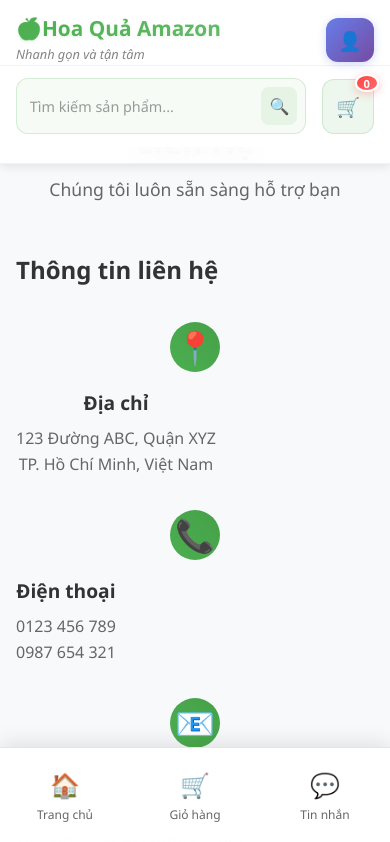
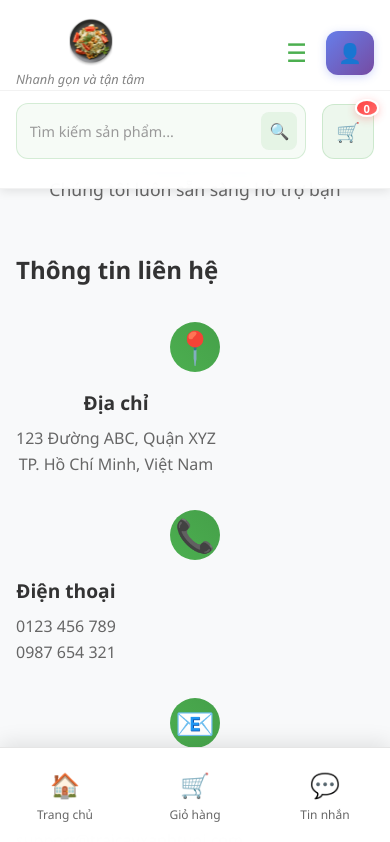
Before and after one commit to Jannacai/hoaquaamazon, a Next.js app: page /contact in a window 390 px wide. Shown: the top 842 px of the page. Built offline with nearby package versions, Linux system fonts and the light colour scheme; no server answers.

Commit message:
Add mobile menu with hamburger toggle and responsive navigation
Co-authored-by: lanhlungboy1409 <lanhlungboy1409@gmail.com>

```diff
--- a/components/Header/Header.js
+++ b/components/Header/Header.js
@@ -1,6 +1,7 @@
 'use client'
 
 import { useState, useEffect } from 'react'
+import Image from 'next/image'
 import styles from './Header.module.css'
 import Navigation from '@/components/Navigation/Navigation'
 import AuthButton from '@/components/AuthButton/AuthButton'
@@ -8,6 +9,7 @@ import AuthButton from '@/components/AuthButton/AuthButton'
 export default function Header() {
     const [isScrolled, setIsScrolled] = useState(false)
     const [isMobile, setIsMobile] = useState(false)
+    const [isMenuOpen, setIsMenuOpen] = useState(false)
 
     useEffect(() => {
         const handleScroll = () => {
@@ -37,7 +39,13 @@ export default function Header() {
             <header className={`${styles.header} ${isScrolled ? styles.scrolled : ''}`}>
                 <div className={styles.container}>
                     <div className={styles.logo}>
-                        <h2>🍎Hoa Quả Amazon</h2>
+                        <Image
+                            src="/images/fruit-background.svg"
+                            alt="Hoa Quả Amazon"
+                            width={150}
+                            height={50}
+                            priority
+                        />
                         <p className={styles.logoDescription}>Nhanh gọn và tận tâm</p>
                     </div>
 
@@ -53,11 +61,18 @@ export default function Header() {
                                 </button>
                             </>
                         )}
+                        {isMobile && (
+                            <button
+                                className={styles.hamburger}
+                                onClick={() => setIsMenuOpen(!isMenuOpen)}
+                            >
+                                ☰
+                            </button>
+                        )}
                         <AuthButton />
                     </div>
                 </div>
 
-                {/* Mobile Search and Cart Bar */}
                 {isMobile && (
                     <div className={styles.mobileSearchBar}>
                         <div className={styles.searchContainer}>
@@ -76,7 +91,18 @@ export default function Header() {
                 )}
             </header>
 
-            {/* Mobile Bottom Navigation */}
+            {isMobile && isMenuOpen && (
+                <div className={`${styles.mobileMenu} ${isMenuOpen ? styles.open : ''}`}>
+                    <Navigation />
+                    <button
+                        className={styles.closeMenu}
+                        onClick={() => setIsMenuOpen(false)}
+                    >
+                        ✕
+                    </button>
+                </div>
+            )}
+
             {isMobile && (
                 <nav className={styles.mobileBottomNav}>
                     <button className={styles.navItem}>
--- a/components/Header/Header.module.css
+++ b/components/Header/Header.module.css
@@ -274,6 +274,64 @@
 	color: #4caf50;
 }
 
+/* Hamburger Menu Button */
+.hamburger {
+    background: transparent;
+    border: none;
+    font-size: 1.8rem;
+    cursor: pointer;
+    color: #4caf50;
+    transition: all 0.3s ease;
+    padding: 0.5rem;
+    border-radius: 8px;
+}
+
+.hamburger:hover {
+    background: rgba(76, 175, 80, 0.1);
+    transform: scale(1.1);
+}
+
+/* Mobile Menu */
+.mobileMenu {
+    position: fixed;
+    top: 0;
+    left: 0;
+    width: 100%;
+    height: 100%;
+    background: rgba(255, 255, 255, 0.98);
+    backdrop-filter: blur(15px);
+    z-index: 1001;
+    padding: 4rem 2rem 2rem;
+    overflow-y: auto;
+    transform: translateX(-100%);
+    transition: transform 0.4s cubic-bezier(0.25, 0.46, 0.45, 0.94);
+}
+
+.mobileMenu.open {
+    transform: translateX(0);
+}
+
+/* Close Menu Button */
+.closeMenu {
+    position: absolute;
+    top: 1.5rem;
+    right: 1.5rem;
+    background: transparent;
+    border: none;
+    font-size: 1.8rem;
+    cursor: pointer;
+    color: #666;
+    transition: all 0.3s ease;
+    padding: 0.5rem;
+    border-radius: 50%;
+}
+
+.closeMenu:hover {
+    color: #4caf50;
+    background: rgba(76, 175, 80, 0.1);
+    transform: rotate(90deg);
+}
+
 @media (max-width: 768px) {
 	.header {
 		padding: 1rem 0;
@@ -340,4 +398,19 @@
 	.cartBtn {
 		display: none;
 	}
+
+	/* Adjustments for mobile menu */
+    .mobileMenu {
+        padding: 3rem 1.5rem 1.5rem;
+    }
+
+    .hamburger {
+        font-size: 1.6rem;
+    }
+
+    .closeMenu {
+        top: 1rem;
+        right: 1rem;
+        font-size: 1.6rem;
+    }
 }
```
